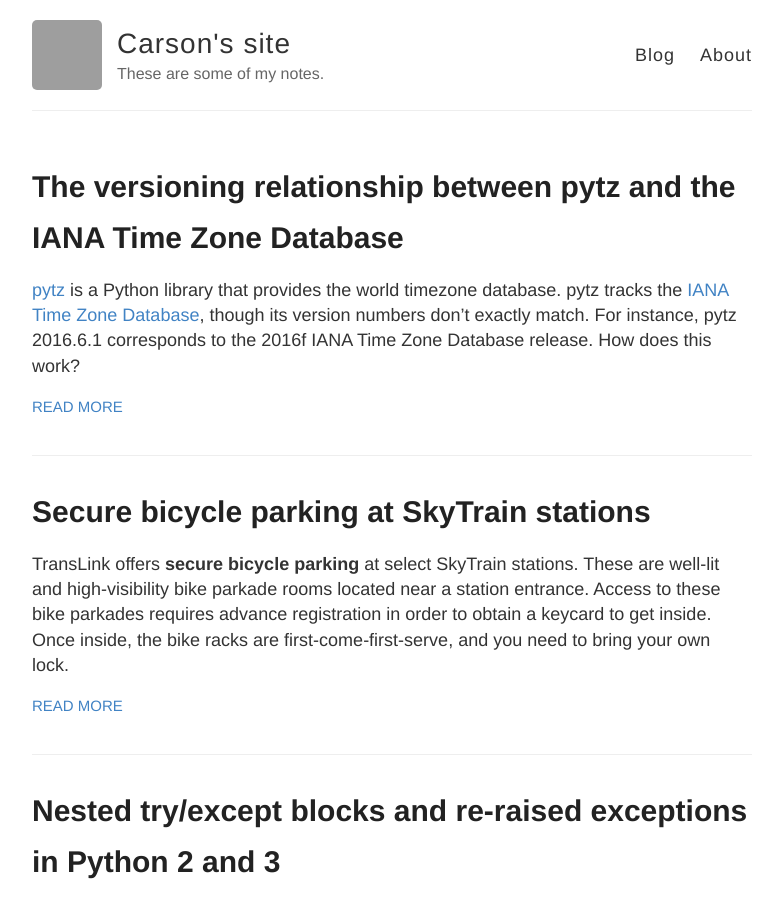
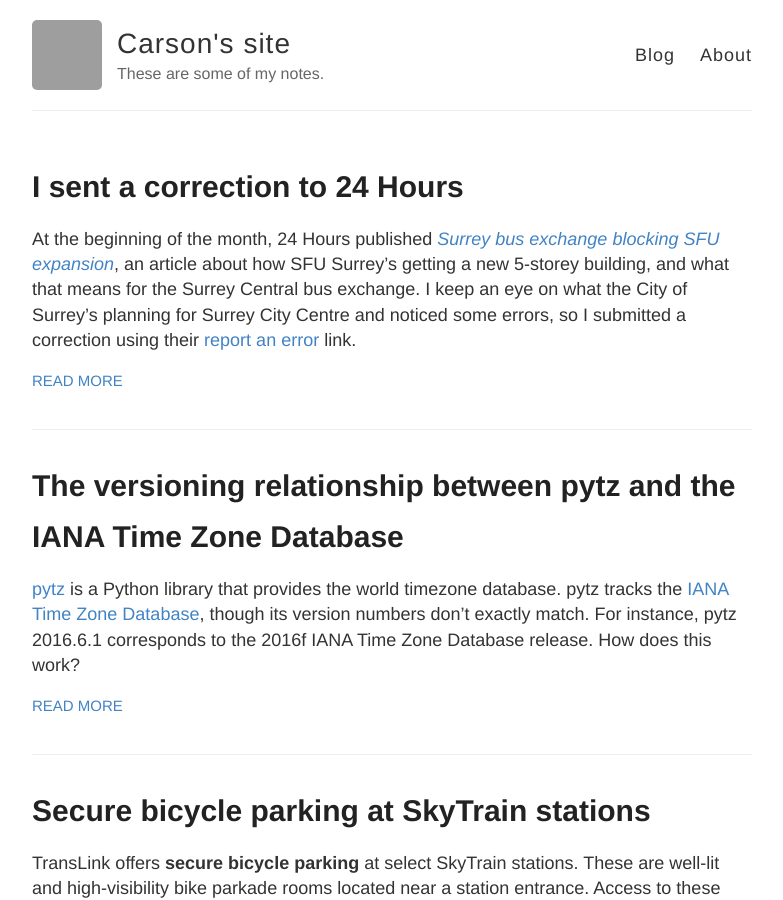
Before and after one commit to carsonyl/carsonyl.github.io, a Jekyll site: the page built from index.html, in a window 1280 px wide and 900 px high. Shown: the whole window, without its empty margins (248-1031 px from the left). Built offline with Jekyll 4.4.1, drawn with Linux system fonts in a browser that asks for light colours; some of the changed lines change nothing that is shown; grey boxes are pictures that could not be loaded.

Commit message:
New article.

```diff
--- a/_posts/2016-06-20-skytrain-secure-bike-parking.md
+++ b/_posts/2016-06-20-skytrain-secure-bike-parking.md
@@ -1,7 +1,7 @@
 ---
 layout: post
 title:  "Secure bicycle parking at SkyTrain stations"
-categories: Transit, Cycling
+categories: Transit, Cycling, City
 ---
 
 TransLink offers **secure bicycle parking** at select SkyTrain stations.
--- /dev/null
+++ b/_posts/2016-08-13-24h-article-correction-surrey-central.md
@@ -0,0 +1,46 @@
+---
+layout: post
+title:  "I sent a correction to 24 Hours"
+categories: City, Transit
+---
+At the beginning of the month, 24 Hours published _[Surrey bus exchange blocking SFU expansion](http://vancouver.24hrs.ca/2016/08/01/surrey-bus-exchange-blocking-sfu-expansion)_,
+an article about how SFU Surrey's getting a new 5-storey building, and what that means for the Surrey Central bus exchange.
+I keep an eye on what the City of Surrey's planning for Surrey City Centre and noticed some errors,
+so I submitted a correction using their [report an error](http://vancouver.24hrs.ca/contact-us?param=story) link.
+
+In short, the current bus exchange isn't blocking SFU's expansion. The new building will be on the opposite side of University Blvd,
+southwest of the Surrey Central bus exchange, in what's currently being used as parking lots.
+Part of the plans for the new building include rerouting 102A Av to connect with the bus exchange,
+but this isn't necessarily a package deal with the building.
+
+Demolishing and reconfiguring the current bus loop certainly isn't a package deal with SFU's new building,
+because there are other projects that need to be completed before the on-street bus exchange plan can be realized.
+These projects include:
+
+* **Building a north stationhouse for Surrey Central Station.**
+  The bus loop reconfiguration is one of the motivations for doing this.
+  [Construction is expected to begin in spring 2016 and finish by fall 2017](http://www.translink.ca/en/Plans-and-Projects/Station-and-Exchange-Improvements/Expo-Line-Upgrades/Surrey-Central-Station-Upgrades.aspx),
+  but it's August 2016 and construction hasn't started yet.
+* **Completing the 3 Civic Plaza tower.**
+  Its construction work is blocking 103A Av,
+  which is the boarding location for the reconfigured bus loop.
+  It'll probably be complete by fall 2017.
+* **Demolishing and relocating the North Surrey Recreation Centre.**
+  This opens up a north-south pedestrian connection between the boarding
+  and offloading sides of the reconfigured bus loop.
+  This project seems to be stalled.
+
+The new SFU building is contingent upon federal funding. Eligible projects must be substantially completed by April 2018,
+so the timelines are already ambitious enough without adding the reconfiguration of Surrey Central bus loop as a condition.
+
+Documents related to the construction of the new SFU building include:
+
+* [Surrey Corporate Report R171: Closure of Road Allowance Located Between 102A Avenue and 103 Avenue at
+University Drive and Sale of Properties at 13400, 13408 and 13418 – 103 Avenue
+and 10281 University Drive (“City Properties”)](http://www.surrey.ca/bylawsandcouncillibrary/CR_2016-R171.pdf)
+* [Surrey Corporate Report R178: Simon Fraser University City Centre Development](http://www.surrey.ca/bylawsandcouncillibrary/CR_2016-R178.pdf)
+* [Surrey Planning Report 7916-0240-00 to permit the development of a new Sustainable Energy
+and Environmental Engineering building for Simon
+Fraser University](http://www.surrey.ca/bylawsandcouncillibrary/PLR_7916-0240-00.pdf). Its Public Hearing on July 25 went without comment.
+
+Oh, and 24 Hours neither acknowledged nor acted upon my correction.
```
